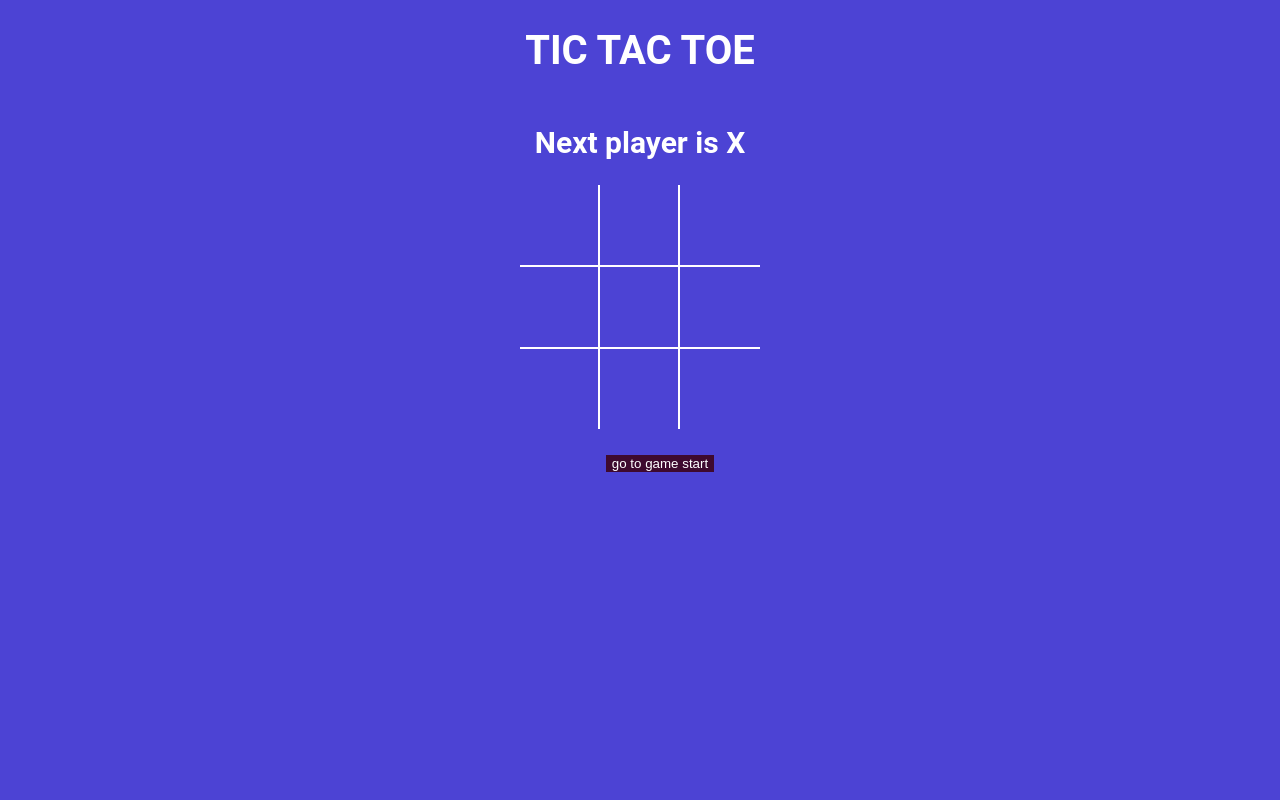
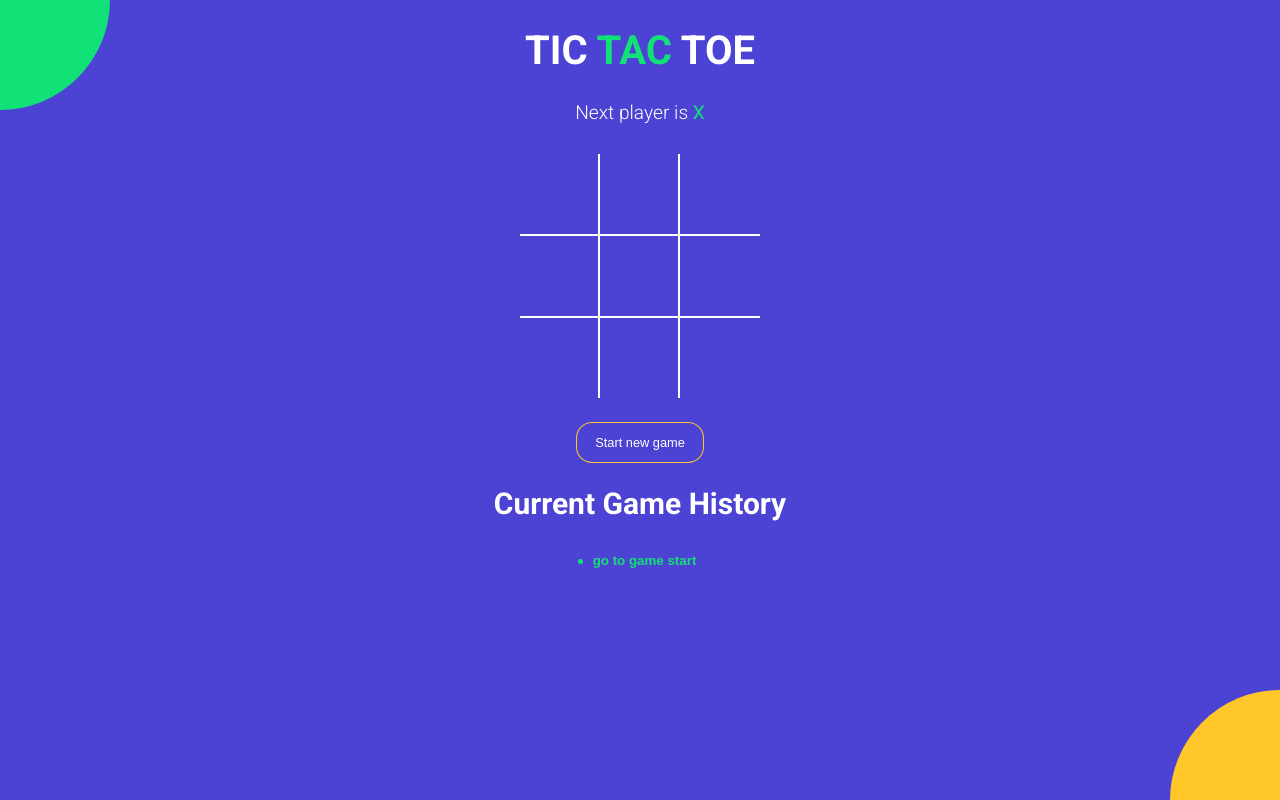
Before and after one commit to SomdevChatterjee/tictactoe, a React (Vite) app: page / in a window 1280 px wide. Built offline with nearby package versions, Linux system fonts and the light colour scheme.

Commit message:
the app is ready

```diff
--- a/index.html
+++ b/index.html
@@ -1,7 +1,14 @@
 <!DOCTYPE html>
 <html>
   <head>
-    <title>React Vite Micro App</title>
+    <meta charset="UTF-8" />
+    <meta name="viewport" content="width=device-width, initial-scale=1.0" />
+    <meta http-equiv="X-UA-Compatible" content="ie=edge" />
+    <link
+    href="https://fonts.googleapis.com/css?family=Roboto:300,400,700&display=swap"
+    rel="stylesheet"
+    />
+    <title>TIC TAC TOE</title>
   </head>
   <body>
     <div id="root"></div>
--- a/src/App.jsx
+++ b/src/App.jsx
@@ -1,21 +1,23 @@
 import React,{ useState } from 'react'
 import Board from "./components/Board";
 import History from "./components/History";
+import StatusMessage from './components/StatusMessage';
 import "./styles/root.scss";
 import { calculateWinner } from "./components/helper";
 
+const NEW_GAME = [
+  {board: Array(9).fill(null), isXNext:true},
+];
+
 const App = () => {
-  const [history, setHistory] =  useState([
-    {board: Array(9).fill(null), isXNext:true},
-  ]);
+  const [history, setHistory] =  useState(NEW_GAME);
 
   const [currentMove, setCurrentMove] = useState(0);
 
   const current = history[currentMove];
 
-  const winner = calculateWinner(current.board);
-  const message = winner ? `Winner is ${winner}`:
-  `Next player is ${current.isXNext ? 'X':'O'}`;
+  const {winner, winningSquares} = calculateWinner(current.board);
+
 
 
   const handleSquareClick = (position) =>{
@@ -42,12 +44,20 @@
   const moveTo = (move) =>{
     setCurrentMove(move);
   }
+
+  const onNewGame = () =>{
+    setHistory(NEW_GAME);
+    setCurrentMove(0);
+  }
   return (
     <div className="app">
-      <h1>TIC TAC TOE</h1>
-      <h2>{message}</h2>
-      <Board board = {current.board} handleSquareClick = {handleSquareClick}/>
+      <h1>TIC <span className='text-green'>TAC</span> TOE</h1>
+      <StatusMessage winner = {winner} current = {current}/>
+      <Board board = {current.board} handleSquareClick = {handleSquareClick} winningSquares = {winningSquares}/>
+      <button type='button' onClick={onNewGame} className={`btn-reset ${winner ? 'active':''}`}>Start new game</button>
+      <h2 style={{fontWeight:"bold"}}>Current Game History</h2>
       <History history = {history} moveTo = {moveTo} currentMove = {currentMove}/>
+      <div className='bg-balls'/>
     </div>
   )
 }
--- a/src/components/Board.jsx
+++ b/src/components/Board.jsx
@@ -1,8 +1,10 @@
 import React from 'react'
 import Square from './Square'
-const Board = ({board, handleSquareClick}) => {
+const Board = ({board, handleSquareClick, winningSquares}) => {
 
   const renderSquare = position =>{
+
+    //const isWinnningSquares = winningSquares.includes(position)?true:false;
     return (
     <Square
       value = {board[position]}
--- a/src/components/History.jsx
+++ b/src/components/History.jsx
@@ -2,8 +2,8 @@
 
 const history = ({ history,moveTo, currentMove }) => {
   return (
-    <div>
-      <ul>
+    <div className='history-wrapper'>
+      <ul className='history'>
         {
             history.map((_, move) =>{
               return  <li key={move} style={
@@ -12,12 +12,7 @@
                 }
               }>
                 <button type="button"
-                style={
-                    {
-                        background: move === currentMove?"#3e0a2f":'initial',
-                        color:'white',
-                    }
-                }
+                className={`btn-move ${move === currentMove?'active':''}`}
                 onClick={()=>{
                     moveTo(move);
                 }}>
--- a/src/components/Square.jsx
+++ b/src/components/Square.jsx
@@ -1,7 +1,13 @@
 import React from 'react'
-const Square = ({ value, onClick }) => {
+const Square = ({ value, onClick, isWinningSquares}) => {
+  console.log(isWinningSquares);
   return (
-    <button type="button" className="square" onClick={onClick}>
+    <button type="button"
+    className={`square ${value === 'X'?'text-green':'text-orange'}`}
+    style={{
+      background: isWinningSquares ? 'red':'initial'
+    }}
+    onClick={onClick}>
       {value}
     </button>
   );
--- /dev/null
+++ b/src/components/StatusMessage.jsx
@@ -0,0 +1,25 @@
+import React from 'react'
+
+const StatusMessage = ({winner, current}) => {
+     const noMovesLeft = current.board.every(Element => Element !== null);
+  return (
+    <div className='status-message'>
+      {winner && <>
+
+        Winner is <span className={winner === 'X'?"text-green":"text-orange"}>{winner} </span>
+      </>}
+      {!winner &&
+        !noMovesLeft &&
+        <>
+        Next player is <span className={current.isXNext ? 'text-green':'text-orange'}>{current.isXNext ? 'X':'O'}{' '}</span>
+        </>
+        }
+      {noMovesLeft && !winner &&
+      <>
+      <span className='text-green'>X</span> and <span className='text-orange'>O</span> are tied
+      </>
+      }
+    </div>
+  )
+}
+export default StatusMessage
--- a/src/components/helper.js
+++ b/src/components/helper.js
@@ -12,8 +12,15 @@
     for (let i = 0; i < lines.length; i++) {
       const [a, b, c] = lines[i];
       if (squares[a] && squares[a] === squares[b] && squares[a] === squares[c]) {
-        return squares[a];
+        //return squares[a];
+        return {
+          winner:squares[a],
+          winningSquares:lines[a, b, c]
+        }
       }
     }
-    return null;
+    return {
+      winner:null,
+      winningSquares:[]
+    }
   }
```
